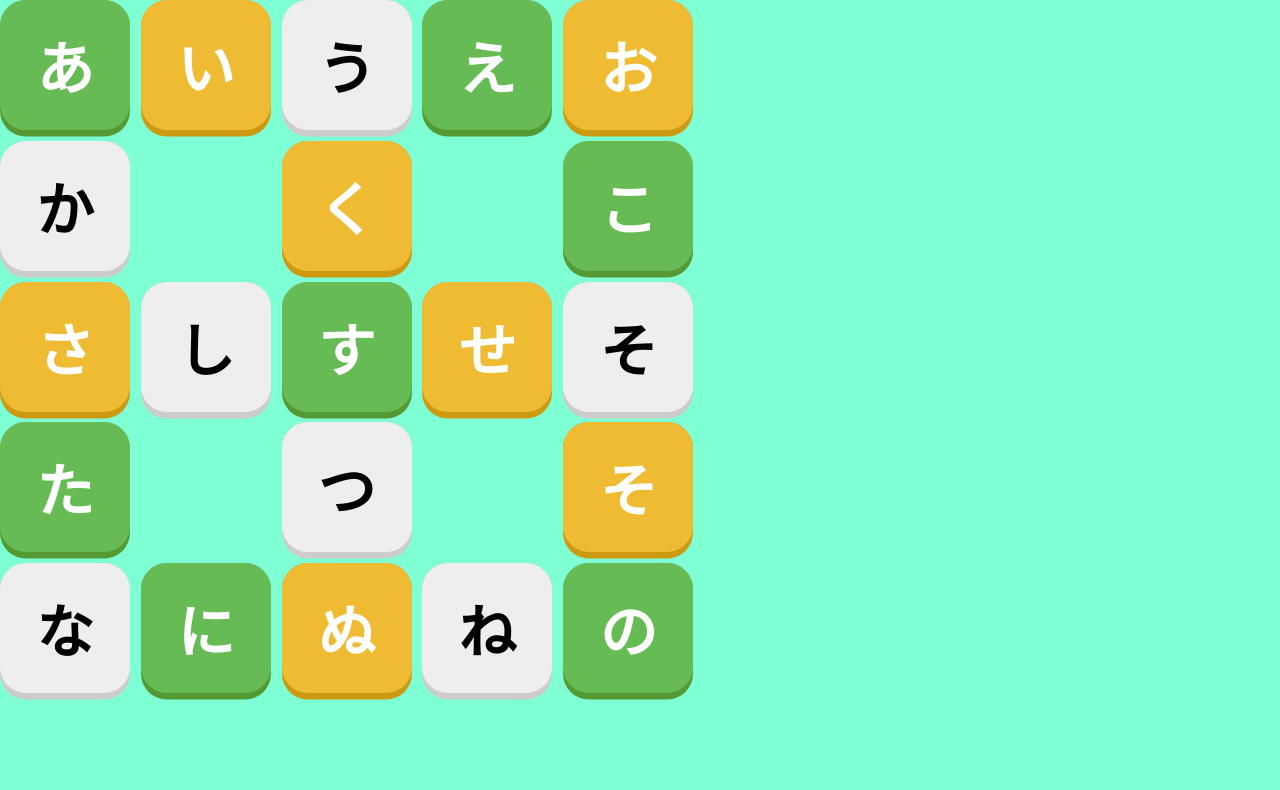
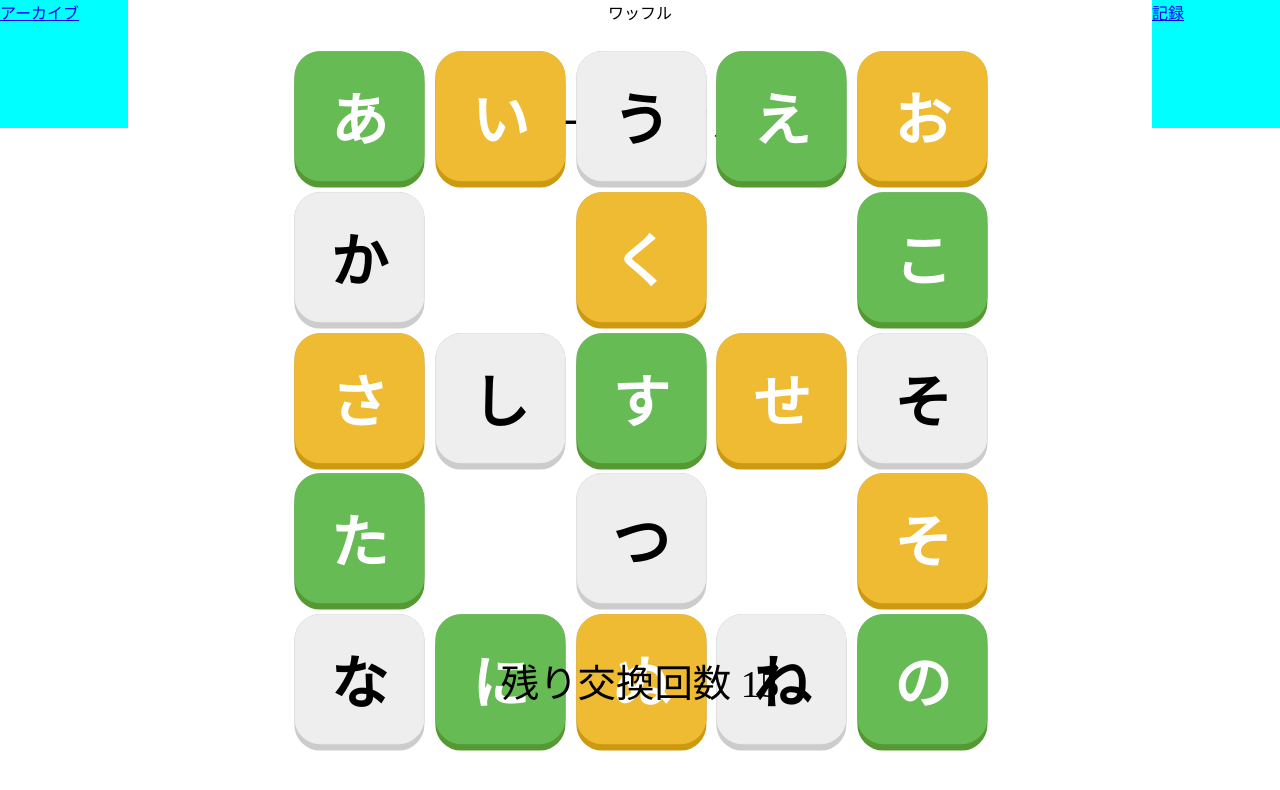
Before and after one commit to tour2st/waffle-jp, a Vue app: page / in a window 1280 px wide. Shown: the top 790 px of the page. Built offline with nearby package versions, Linux system fonts and the light colour scheme.

Commit message:
[fixed & added] fixed fuction 'check_answer' and added component for icon and title

```diff
--- a/src/App.vue
+++ b/src/App.vue
@@ -411,11 +411,11 @@ function check_answer(){
   for(let i=0; i<5; i++) for(let j=0; j<5; j++) if(this.answer[i][j]!="_"){
     console.log(i, j)
     const is_blow = false;
-    for(let k=0; k<5; k++) if(!this.is_blow && this.answer[k][j]==this.panel_data[5*i+j].letter){
+    if(j%2==0) for(let k=0; k<5; k++) if(!this.is_blow && this.answer[k][j]==this.panel_data[5*i+j].letter){
       this.is_blow = true
       break
     }
-    for(let k=0; k<5; k++) if(!this.is_blow && this.answer[i][k]==this.panel_data[5*i+j].letter){
+    if(i%2==0) for(let k=0; k<5; k++) if(!this.is_blow && this.answer[i][k]==this.panel_data[5*i+j].letter){
       this.is_blow = true
       break
     }
@@ -429,10 +429,15 @@ function check_answer(){
 
 <template>
   <header>
+    <a class="left_icon" href="archive.com">アーカイブ</a>
+    <div class="title">ワッフル</div>
+    <a class="right_icon" href="archive.com">記録</a>
   </header>
   <main>
     <!--画面全体を覆うフレーム:マウスの位置を常に検知するために使用-->
     <div class="frame" @mousemove="mousemove($event)" @mouseup="otherclicked($event)">
+      <div class="problem">デイリーワッフル #001</div>
+      <div class="panels">
         <one_frame v-for="(ops, index) in one_panels"
           :position="{x:ops.x, y:ops.y}"
           :size="panel_size"
@@ -448,17 +453,72 @@ function check_answer(){
           :isselect="pd.selected"
         />
       </div>
+      <div class="counter">残り交換回数 15</div>
+    </div>
   </main>
 </template>
 
 <style scoped>
+
+.title {
+  position: absolute;
+  top: 0;
+  left:50%;
+  transform: translate(-50%,0);
+}
+
+.left_icon {
+  position: absolute;
+  top: 0;
+  left: 0;
+  width: 10vw;
+  height: 10vw;
+  background-color: aqua;
+}
+
+.right_icon {
+  position: absolute;
+  top: 0;
+  left: 100%;
+  width: 10vw;
+  height: 10vw;
+  background-color: aqua;
+  transform: translate(-100%,0);
+}
 .frame {
+  display: flex;
+  align-items: center;
   position: absolute;
   top: 0;
   left: 0;
   width:100%;
   height:100%;
-  background-color: aquamarine;
 }
 
+.panels {
+  position: absolute;
+  top: 50%;
+  left: 50%;
+  width: 54vw;
+  height: 54.5vw;
+  transform: translate(-50%,-50%);
+}
+
+.problem {
+  position: absolute;
+  top:15%;
+  left:50%;
+  text-align: center;
+  transform: translate(-50%,-50%);
+  font-size: 3vw;
+}
+
+.counter {
+  position: absolute;
+  top:85%;
+  left:50%;
+  text-align: center;
+  transform: translate(-50%,-50%);
+  font-size: 3vw;
+}
 </style>
--- a/src/components/panel.vue
+++ b/src/components/panel.vue
@@ -36,7 +36,6 @@ defineProps({
 <style scoped>
 /*パネルの基礎デザイン*/
 .panel {
-  transition-duration: 100ms;
   /*パネル内の文字を中央ぞろえ*/
   display: flex;
   align-items: center;
```
Lines whose indentation alone changed are shown as unchanged.
